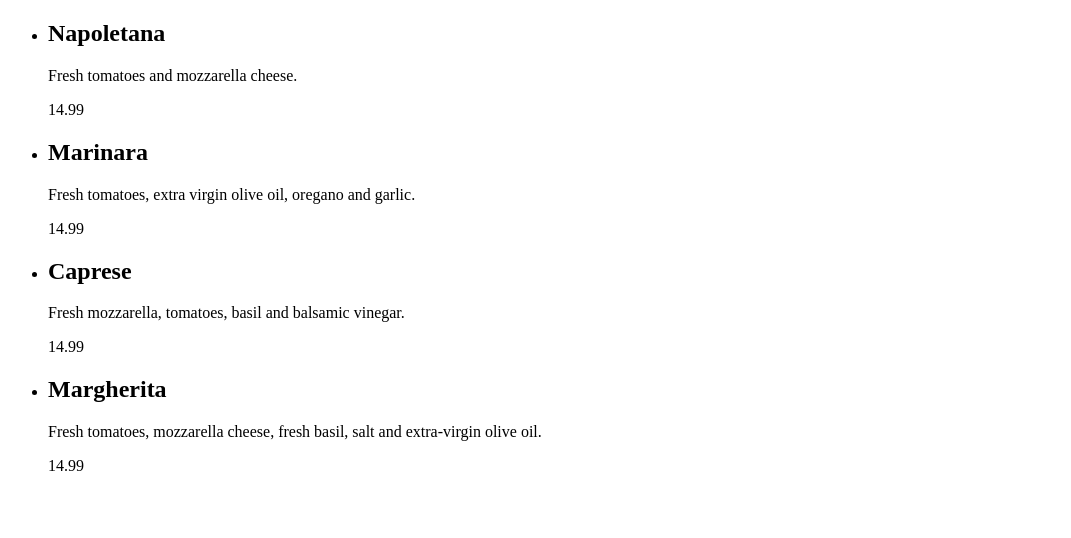
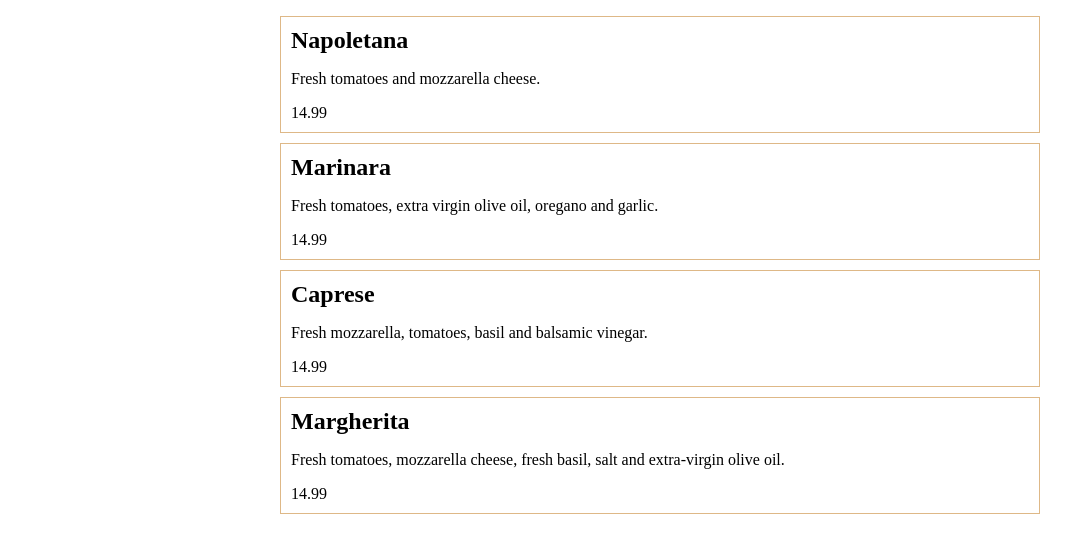
Before and after one commit to BabaykaBo/react-ts-tutorial, a React app: page / in a window 1280 px wide. Shown: the top 538 px of the page, without its empty margins (0-1071 px from the left). Built offline with nearby package versions, Linux system fonts and the light colour scheme.

Commit message:
added css modules

```diff
--- a/package.json
+++ b/package.json
@@ -12,9 +12,12 @@
   "devDependencies": {
     "@types/react": "^18.3.12",
     "@types/react-dom": "^18.3.1",
+    "css-loader": "^7.1.2",
     "html-webpack-plugin": "^5.6.3",
+    "mini-css-extract-plugin": "^2.9.2",
     "ts-loader": "^9.5.1",
     "typescript": "^5.7.2",
+    "typescript-plugin-css-modules": "^5.1.0",
     "webpack": "^5.96.1",
     "webpack-cli": "^5.1.4",
     "webpack-dev-server": "^5.1.0"
--- /dev/null
+++ b/src/components/App.module.css
@@ -0,0 +1,21 @@
+.container {
+    max-width: 800px;
+    margin: 0 auto;
+    padding: 0 15px;
+  }
+
+  .header {
+    margin: 0 0 50px;
+    text-align: center;
+  }
+
+  .siteTitle {
+    font-size: 32px;
+    margin: 0 0 10px;
+  }
+
+  .pizzaList {
+    list-style: none;
+    margin: 0 0 20px;
+    padding: 0;
+  }
--- a/src/components/App.tsx
+++ b/src/components/App.tsx
@@ -1,14 +1,19 @@
 import React from "react";
 import pizzas from "../data/pizzas.json";
 import Pizza from "./Pizza";
+import AppCSS from "./App.module.css";
+
+console.log(AppCSS);
 
 const App = () => {
   return (
-    <ul>
-      {pizzas.map((pizza) => {
-        return <Pizza key={pizza.id} pizza={pizza} />;
-      })}
-    </ul>
+    <div className={AppCSS.container}>
+      <ul>
+        {pizzas.map((pizza) => {
+          return <Pizza key={pizza.id} pizza={pizza} />;
+        })}
+      </ul>
+    </div>
   );
 };
 
--- /dev/null
+++ b/src/components/Pizza.module.css
@@ -0,0 +1,14 @@
+.container {
+    border: 1px solid burlywood;
+    margin: 0 0 10px;
+    padding: 10px;
+    list-style: none;
+  }
+
+  .container h2 {
+    margin: 0 0 10px;
+  }
+
+  .container p {
+    margin-bottom: 0;
+  }
--- a/src/components/Pizza.tsx
+++ b/src/components/Pizza.tsx
@@ -1,4 +1,5 @@
 import React from "react";
+import PizzaCSS from './Pizza.module.css';
 
 interface Pizza {
   id: number;
@@ -13,7 +14,7 @@ interface Props {
 
 const Pizza: React.FC<Props> = ({ pizza }) => {
   return (
-    <li>
+    <li className={PizzaCSS.container}>
       <h2>{pizza.name}</h2>
       <p>{pizza.description}</p>
       <p>{pizza.price}</p>
--- a/src/index.tsx
+++ b/src/index.tsx
@@ -2,6 +2,7 @@ import React from "react";
 // import ReactDOM from "react-dom";
 import { createRoot } from "react-dom/client";
 import App from "./components/App";
+import '../styles/main.css';
 
 const container = document.getElementById("root");
 const root = createRoot(container!);
--- /dev/null
+++ b/styles/main.css
@@ -0,0 +1,3 @@
+bode {
+    background: #f0f0f0;
+}
--- a/webpack.config.js
+++ b/webpack.config.js
@@ -1,4 +1,5 @@
 const HtmlWebpackPlugin = require("html-webpack-plugin");
+const MiniCssExtractPlugin = require("mini-css-extract-plugin");
 
 module.exports = {
   entry: "./src/index.tsx",
@@ -13,6 +14,18 @@ module.exports = {
         loader: "ts-loader",
         exclude: /node_modules/,
       },
+      {
+        test: /\.css$/,
+        use: [
+          MiniCssExtractPlugin.loader,
+          { loader: "css-loader", options: {
+            modules: {
+              namedExport: false,
+              exportLocalsConvention: 'as-is',
+            }
+          } },
+        ],
+      },
     ],
   },
   plugins: [
@@ -20,5 +33,6 @@ module.exports = {
       template: "./src/index.html",
       filename: "index.html",
     }),
+    new MiniCssExtractPlugin(),
   ],
 };
```
Also changed, not shown: src/custom.d.ts (added, +29 -0 lines), tsconfig.json (+11 -18 lines), 1 other file (tests, documents, lock files or other folders).
